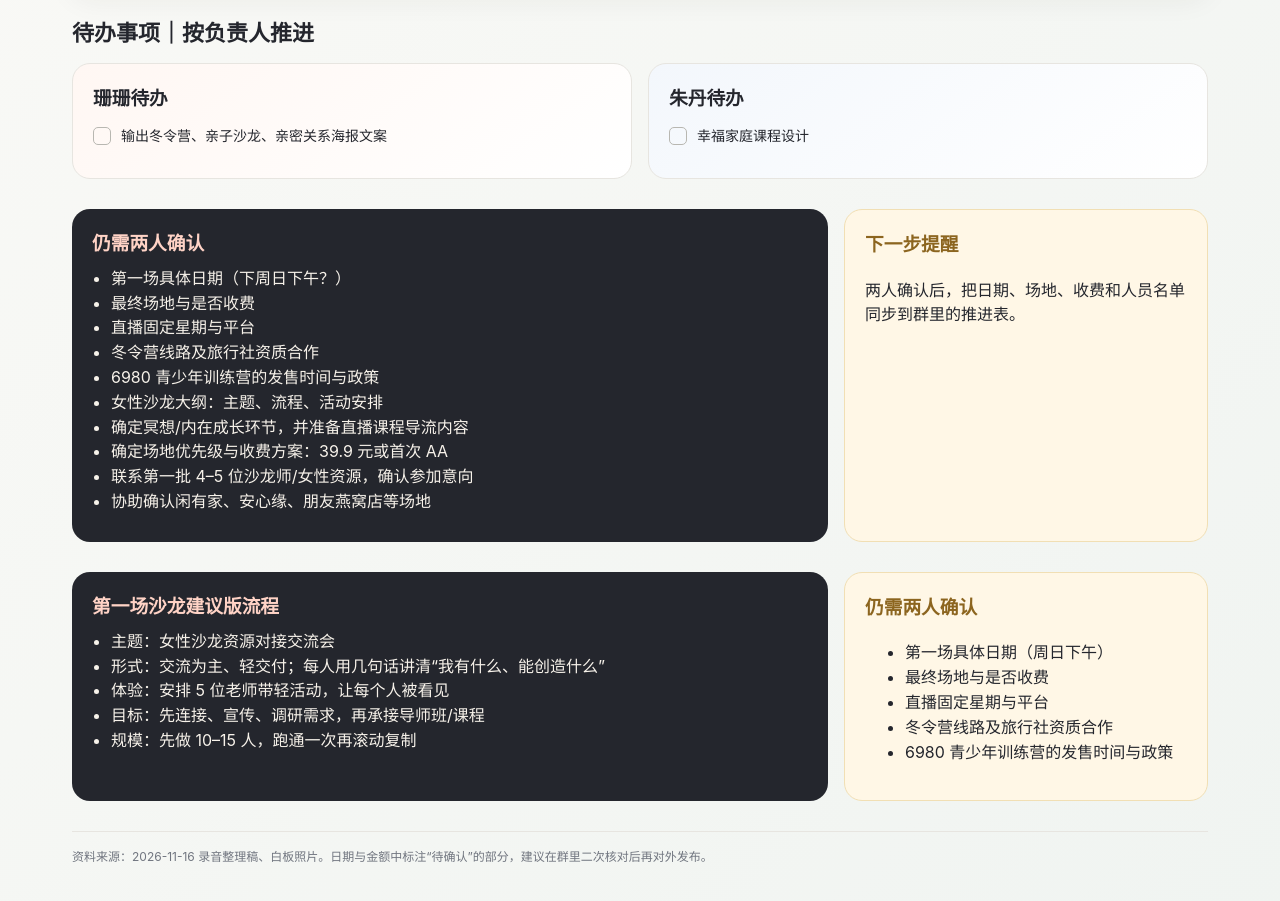
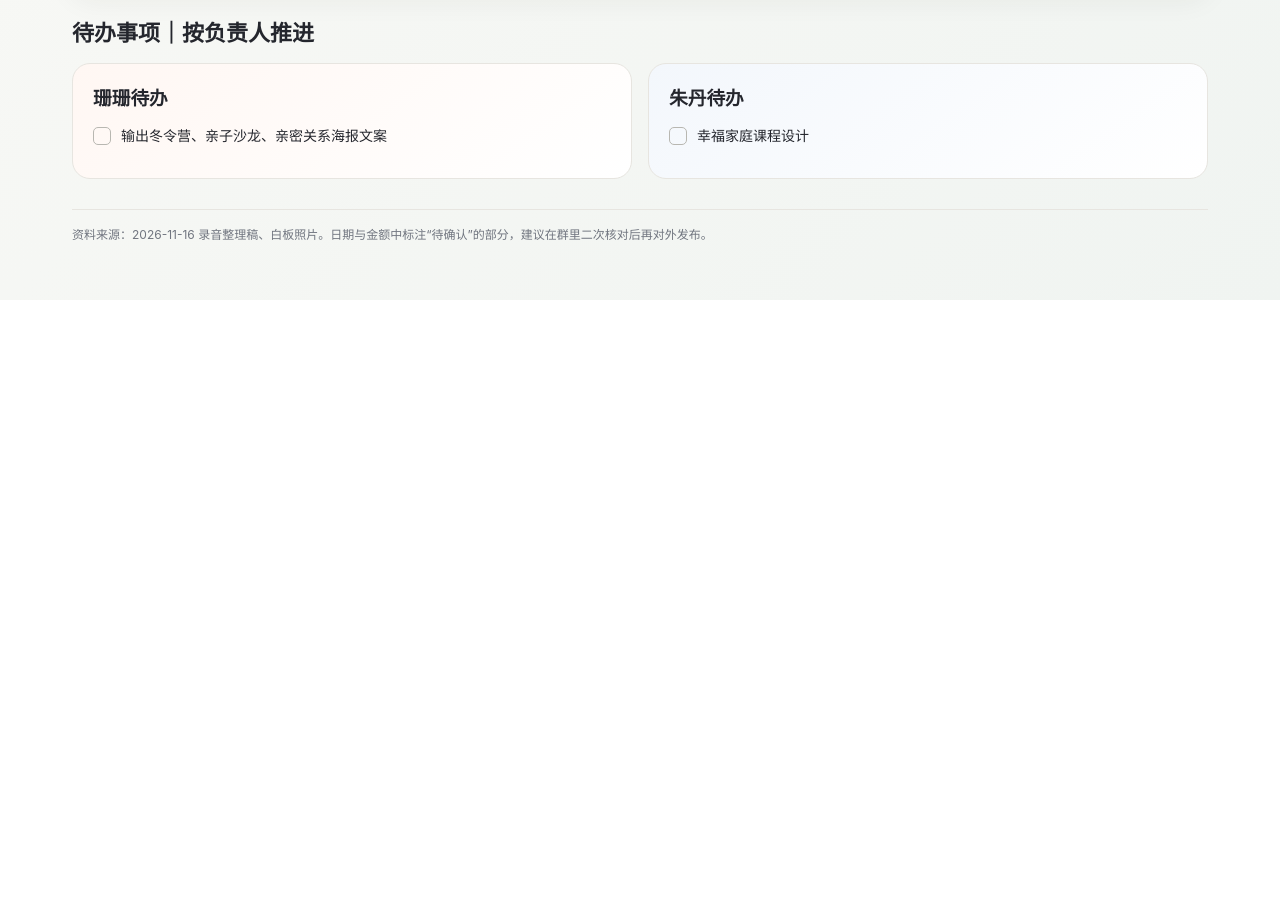
Before and after one commit to weishanshan523/salon-calendar-2027, a plain HTML site: page index.html in a window 1280 px wide. Shown: the part 3063-3964 px from the top of the page. After the commit the page ends 3363 px from the top, so only its background shows below. Drawn offline with Linux system fonts and the light colour scheme.

Commit message:
整理珊珊与朱丹待办区

```diff
--- a/index.html
+++ b/index.html
@@ -30,6 +30,5 @@
 <div class="item"><div class="date">2027/01<span>月度目标</span></div><div><h3>冲刺 30 万业绩</h3><p>以每月 5–6 万为阶段基线；亲密关系新课、沙龙与青少年产品共同承接。</p></div><span class="badge later">长期目标</span></div>
 </div></section>
 
-<section class="section"><h2>待办事项｜按负责人推进</h2><div class="people"><div class="person a"><h3>珊珊待办</h3><div class="check"><i class="box"></i><span>输出冬令营、亲子沙龙、亲密关系海报文案</span></div></div><div class="person b"><h3>朱丹待办</h3><div class="check"><i class="box"></i><span>幸福家庭课程设计</span></div></div></div></section><section class="section twocol"><div class="note"><h3>仍需两人确认</h3><ul><li>第一场具体日期（下周日下午？）</li><li>最终场地与是否收费</li><li>直播固定星期与平台</li><li>冬令营线路及旅行社资质合作</li><li>6980 青少年训练营的发售时间与政策</li><li>女性沙龙大纲：主题、流程、活动安排</li><li>确定冥想/内在成长环节，并准备直播课程导流内容</li><li>确定场地优先级与收费方案：39.9 元或首次 AA</li><li>联系第一批 4–5 位沙龙师/女性资源，确认参加意向</li><li>协助确认闲有家、安心缘、朋友燕窝店等场地</li></ul></div><div class="decision"><h3>下一步提醒</h3><p>两人确认后，把日期、场地、收费和人员名单同步到群里的推进表。</p></div></section><section class="section twocol"><div class="note"><h3>第一场沙龙建议版流程</h3><ul><li>主题：女性沙龙资源对接交流会</li><li>形式：交流为主、轻交付；每人用几句话讲清“我有什么、能创造什么”</li><li>体验：安排 5 位老师带轻活动，让每个人被看见</li><li>目标：先连接、宣传、调研需求，再承接导师班/课程</li><li>规模：先做 10–15 人，跑通一次再滚动复制</li></ul></div><div class="decision"><h3>仍需两人确认</h3><ul><li>第一场具体日期（周日下午）</li><li>最终场地与是否收费</li><li>直播固定星期与平台</li><li>冬令营线路及旅行社资质合作</li><li>6980 青少年训练营的发售时间与政策</li></ul></div></section>
-<div class="footer">资料来源：2026-11-16 录音整理稿、白板照片。日期与金额中标注“待确认”的部分，建议在群里二次核对后再对外发布。</div>
+<section class="section"><h2>待办事项｜按负责人推进</h2><div class="people"><div class="person a"><h3>珊珊待办</h3><div class="check"><i class="box"></i><span>输出冬令营、亲子沙龙、亲密关系海报文案</span></div></div><div class="person b"><h3>朱丹待办</h3><div class="check"><i class="box"></i><span>幸福家庭课程设计</span></div></div></div></section><div class="footer">资料来源：2026-11-16 录音整理稿、白板照片。日期与金额中标注“待确认”的部分，建议在群里二次核对后再对外发布。</div>
 </main></body></html>
```
